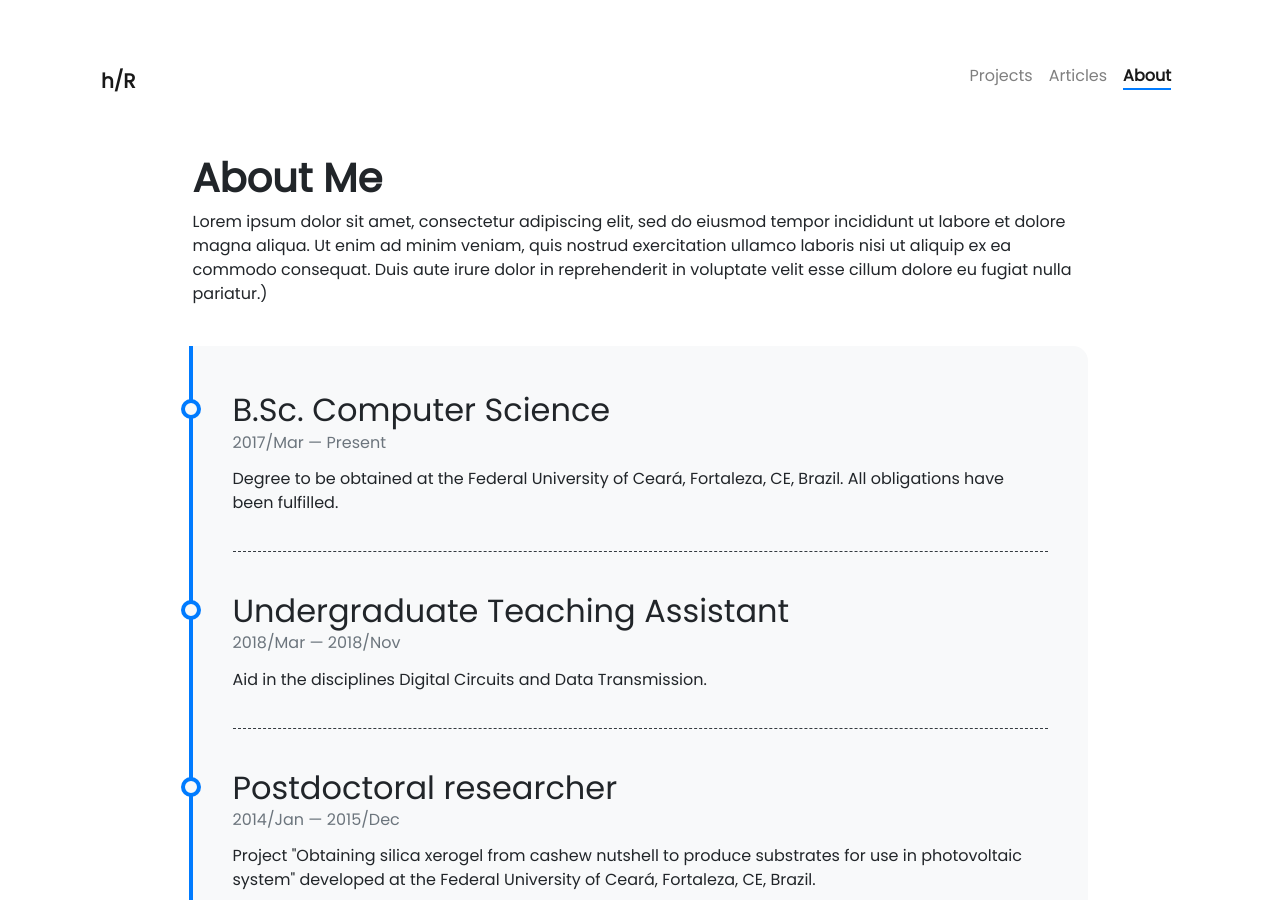
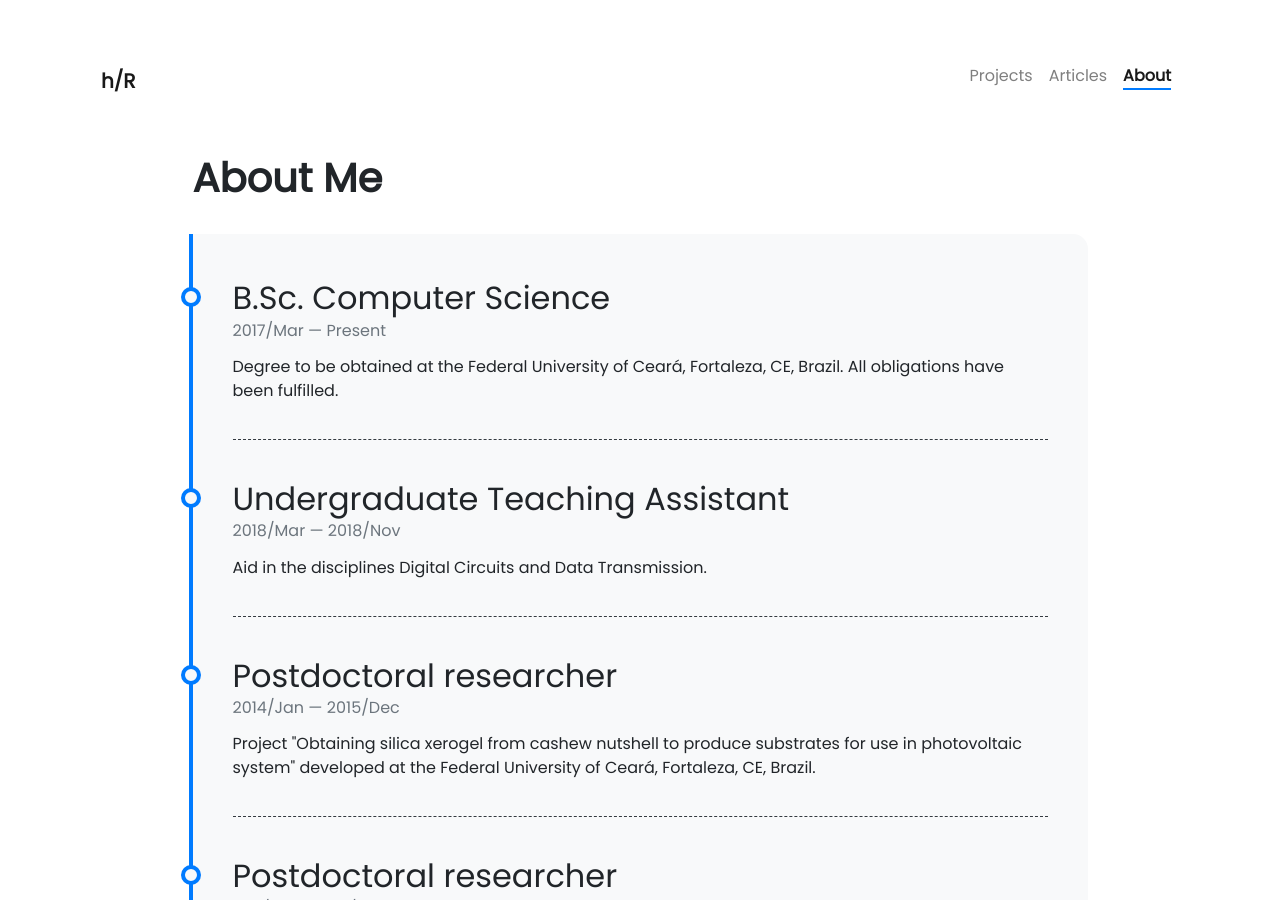
Before and after one commit to helioRocha/heliorocha.github.io, a Jekyll site: the page built from pages/about.md, in a window 1280 px wide and 900 px high. Built offline with Jekyll 4.4.1, drawn with Linux system fonts in a browser that asks for light colours; nearby versions of some CDN libraries.

Commit message:
Update about.md

```diff
--- a/pages/about.md
+++ b/pages/about.md
@@ -7,8 +7,7 @@
 
 # **About Me**
 
-[//]: # ( Hi I am **{{ site.author.name }}** :wave:,<br>
-Lorem ipsum dolor sit amet, consectetur adipiscing elit, sed do eiusmod tempor incididunt ut labore et dolore magna aliqua. Ut enim ad minim veniam, quis nostrud exercitation ullamco laboris nisi ut aliquip ex ea commodo consequat. Duis aute irure dolor in reprehenderit in voluptate velit esse cillum dolore eu fugiat nulla pariatur.)
+[//]: # ( Hi I am **{{ site.author.name }}** :wave:,<br>)
 
 <div class="row">
 {% include about/skills.html title="Programming Skills" source=site.data.programming-skills %}
```
